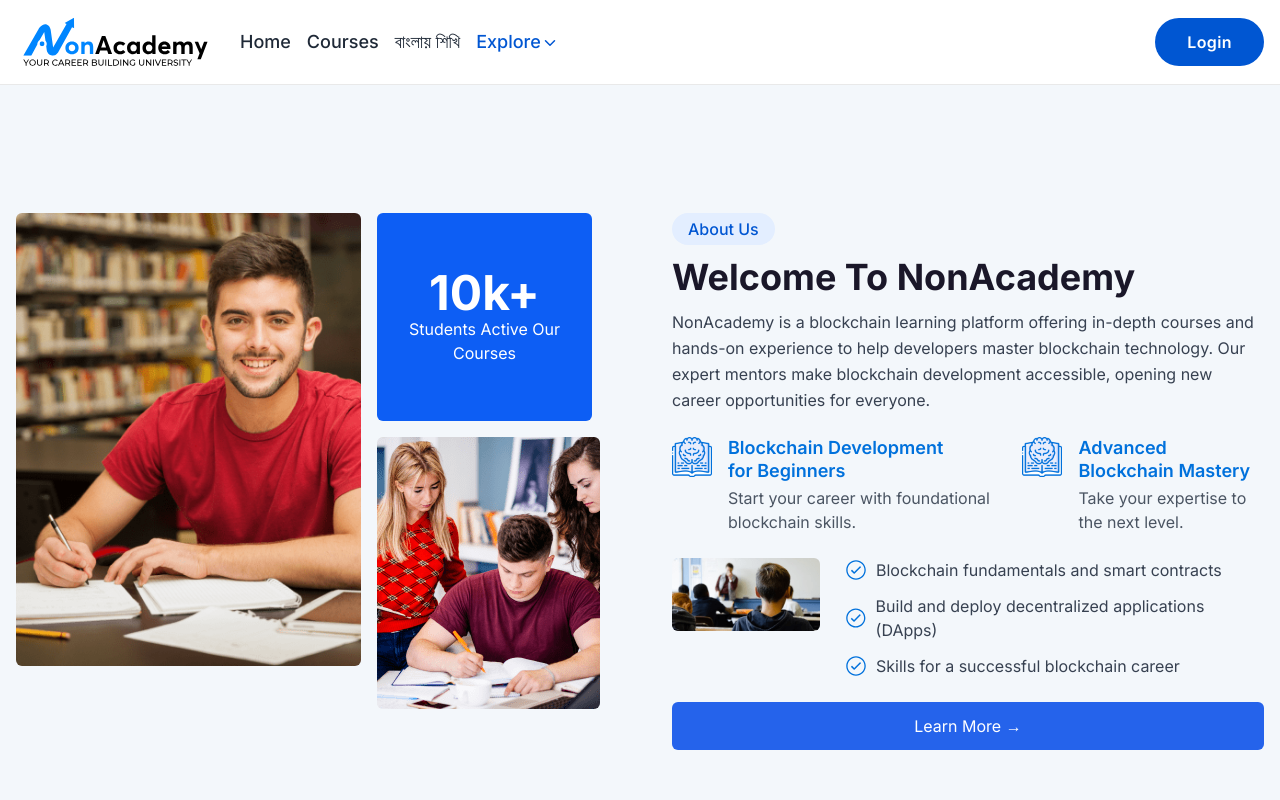
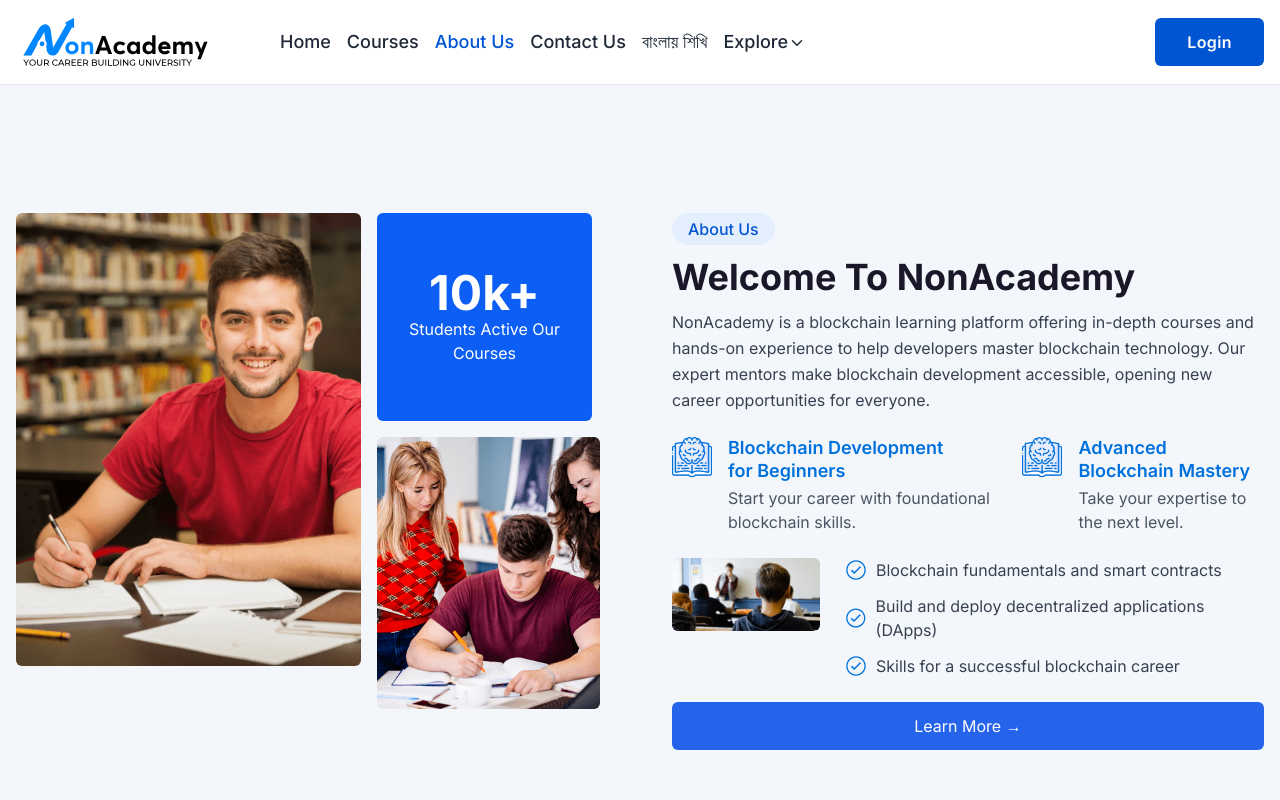
Before and after one commit to DevsGiant/NonAcademy-Plus-FrontEnd, a Next.js app: page /about-us in a window 1280 px wide. Shown: the top 800 px of the page. Built offline with nearby package versions, Linux system fonts and the light colour scheme.

Commit message:
navbar fixed

```diff
--- a/src/components/Layouts/Main/Navbar/AuthNavItem.jsx
+++ b/src/components/Layouts/Main/Navbar/AuthNavItem.jsx
@@ -12,7 +12,7 @@ const AuthNavItem = () => {
     <Button
       asChild
       size="lg"
-      className="rounded-full text-base font-semibold tracking-wide"
+      className="rounded-md text-base font-semibold tracking-wide"
     >
       {loggedInUser ? (
         <Link href="/dashboard">Dashboard</Link>
--- a/src/components/Layouts/Main/Navbar/NavItems.jsx
+++ b/src/components/Layouts/Main/Navbar/NavItems.jsx
@@ -1,3 +1,5 @@
+"use client";
+
 import { menuConfig } from "@/utils/menuConfig";
 import Link from "next/link";
 import { usePathname } from "next/navigation";
--- a/src/components/Layouts/Main/Navbar/Navbar.jsx
+++ b/src/components/Layouts/Main/Navbar/Navbar.jsx
@@ -1,62 +1,21 @@
-"use client";
-
 // import LoadPixel from "@/components/FacebookPixel/LoadPixel";
 import LogoBlack from "@/components/ui/LogoBlack";
 import Link from "next/link";
-import { usePathname } from "next/navigation";
-import React, { Suspense, useEffect, useState } from "react";
+import React from "react";
 import AuthNavItem from "./AuthNavItem";
 import MobileNavbar from "./MobileNavbar";
 import NavItems from "./NavItems";
 import Search from "./Search";
 
 const Navbar = () => {
-  const [prevScrollY, setPrevScrollY] = useState(0);
-  const [visible, setVisible] = useState(true);
-
-  const pathname = usePathname();
-
-  // check for degree page details
-  const isDegreePageDetailsPage = /^\/degrees\/[^/]+\/[^/]+$/.test(pathname);
-
-  useEffect(() => {
-    if (!isDegreePageDetailsPage) {
-      const handleScroll = () => {
-        const currentScrollY = window.scrollY;
-
-        if (currentScrollY > prevScrollY) {
-          // Scrolling down, hide the navbar
-          setVisible(false);
-        } else {
-          // Scrolling up, show the navbar
-          setVisible(true);
-        }
-
-        setPrevScrollY(currentScrollY);
-      };
-
-      window.addEventListener("scroll", handleScroll);
-
-      return () => {
-        window.removeEventListener("scroll", handleScroll);
-      };
-    }
-  }, [isDegreePageDetailsPage, prevScrollY]);
-
   return (
-    <header
-      className={`${
-        visible || isDegreePageDetailsPage
-          ? "translate-y-0 opacity-100"
-          : "-translate-y-full opacity-0"
-      } sticky left-0 top-0 z-50 w-full border-b border-[#e9e9e9] bg-white transition-all ease-in-out`}
-    >
+    <header className="sticky top-0 z-50 w-full border-b border-[#e9e9e9] bg-white">
       {/* <Suspense fallback={<></>}>
         <LoadPixel />
       </Suspense> */}
       <div className="navbar-container">
         {/* for large screen */}
-        <div className="hidden items-center justify-between gap-4 lg:flex xl:gap-6">
+        <div className="hidden items-center justify-between gap-10 lg:flex xl:gap-16">
           {/* logo */}
           <Link href="/" className="max-w-[200px]">
             <LogoBlack />
--- a/src/utils/menuConfig.js
+++ b/src/utils/menuConfig.js
@@ -3,10 +3,17 @@ export const menuConfig = [
     name: "Home",
     path: "/",
   },
-
   {
     name: "Courses",
     path: "/all-courses",
+  },
+  {
+    name: "About Us",
+    path: "/about-us",
+  },
+  {
+    name: "Contact Us",
+    path: "/contact-us",
   },
   {
     name: "বাংলায় শিখি",
@@ -23,18 +30,11 @@ export const menuConfig = [
         name: "Prize Pool",
         path: "/prize-pool",
       },
-      {
-        name: "About Us",
-        path: "/about-us",
-      },
+
       {
         name: "Blogs",
         path: "/blogs",
       },
-      {
-        name: "Contact Us",
-        path: "/contact-us",
-      },
     ],
   },
 ];
```
